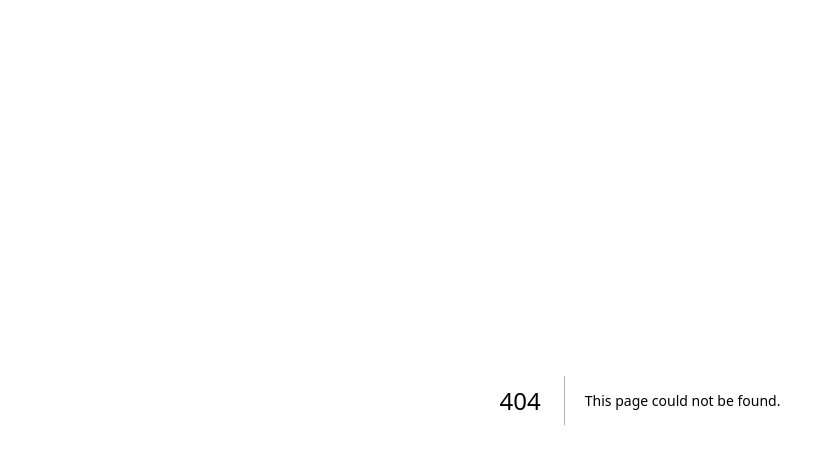
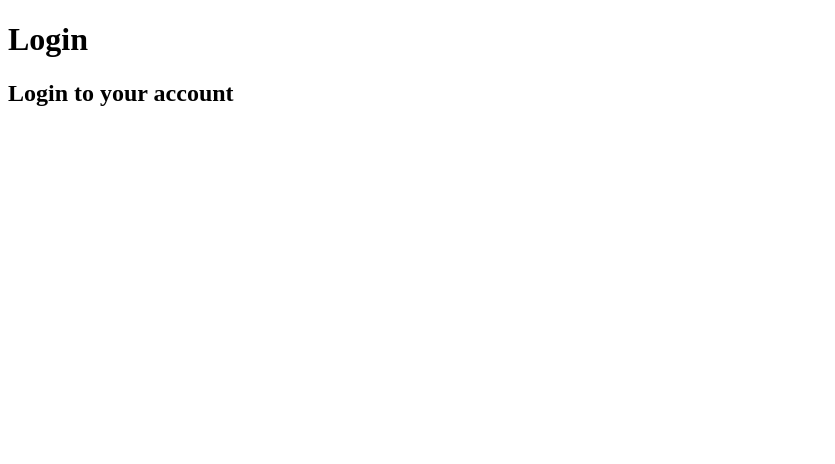
Before and after one commit to lucawalz/sentio-systems, a Next.js app in the folder sentio-web/: page /LogIn in a window 1280 px wide. Before the commit this address had no page. Shown: the top 464 px of the page, without its empty margins (0-835 px from the left). Built offline with nearby package versions, Linux system fonts and the light colour scheme.

Commit message:
#REQ-004: -routing login Page -create Login -add temporary button for Login

```diff
--- a/sentio-web/src/App.tsx
+++ b/sentio-web/src/App.tsx
@@ -3,7 +3,9 @@ import { ThemeProvider } from './components/shared/theme-context';
 import { Layout } from './components/layout/Layout.tsx';
 import Landing from './pages/Landing';
 import Dashboard from './pages/Dashboard';
+import LogIn from './pages/LogIn.tsx';
 import './index.css';
+import React from 'react'
 
 function App() {
     return (
@@ -13,6 +15,7 @@ function App() {
                     <Routes>
                         <Route path="/" element={<Landing />} />
                         <Route path="/dashboard" element={<Dashboard />} />
+                        <Route path="/login" element={<LogIn />} />
                     </Routes>
                 </Layout>
             </Router>
--- /dev/null
+++ b/sentio-web/src/components/login/login-box.tsx
@@ -0,0 +1,12 @@
+
+export function LoginBox() {
+    return (
+        <section className="cta-section relative py-40 px-6 overflow-hidden">
+            <div className="absolute inset-0 bg-gradient-to-t from-black via-gray-900 to-black"/>
+            <div className="absolute inset-0">
+                <h2>Login to your account</h2>
+            </div>
+        </section>
+
+    )
+}
--- a/sentio-web/src/index.css
+++ b/sentio-web/src/index.css
@@ -3,7 +3,7 @@
 @import "tw-animate-css";
 
 @custom-variant twilight (&:is(.twilight *));
-
+/* utility classes */
 @theme inline {
   --color-background: var(--background);
   --color-foreground: var(--foreground);
--- /dev/null
+++ b/sentio-web/src/pages/LogIn.tsx
@@ -0,0 +1,19 @@
+import React from 'react';
+import {LoginBox} from "../components/login/login-box.tsx";
+
+
+const LogIn = () => {
+
+
+    return(
+        <div>
+            <h1>Login</h1>
+            <LoginBox/>
+        </div>
+
+    );
+}
+
+
+
+export default  LogIn;
```
Also changed, not shown: sentio-web/src/pages/Landing.tsx (+26 -10 lines).
